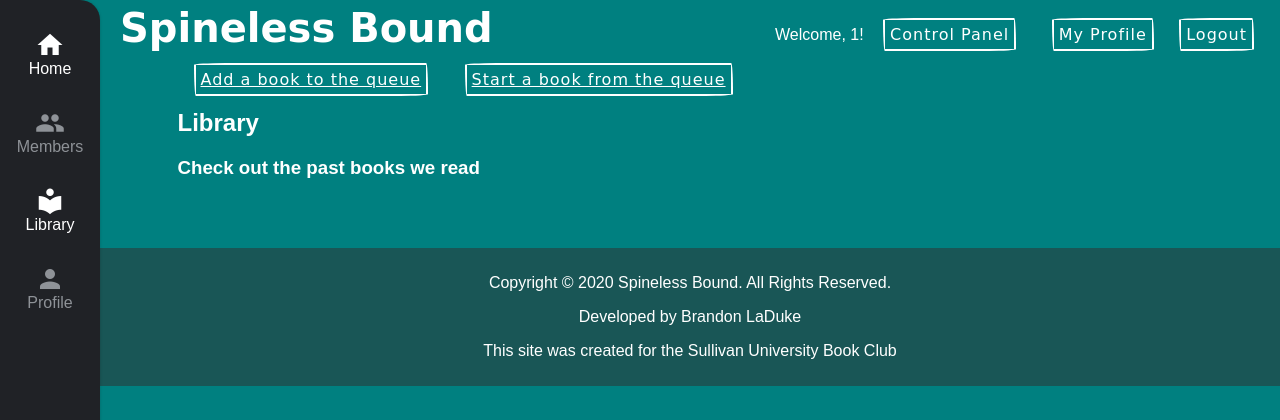
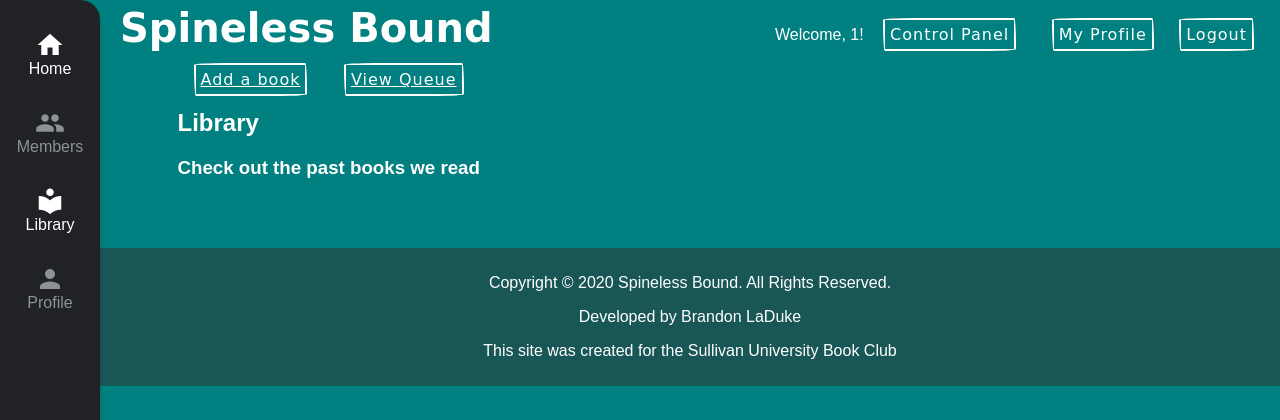
Before and after one commit to BrandonLaDuke/Book-Club, a PHP site: page /sullivan/library.php?user=1 in a window 1280 px wide. Shown: the top 420 px of the page. Run offline with PHP 8.4, Linux system fonts and the light colour scheme; the visitor is signed in with stand-in values (Sample User, id 1); data that the repository does not hold is empty; a stand-in replaces the project's code that opens the database connection; some web fonts are replaced.

Commit message:
Change button text

```diff
--- a/library.php
+++ b/library.php
@@ -2,8 +2,8 @@
 <main class="sb-container">
 <?php if (isset($_SESSION['userId'])) { ?>
   <div class="lib-buttons">
-    <a class="btn lined thin profile-btn" href="library.php?queue">Add a book to the queue</a>
-    <a class="btn lined thin profile-btn" href="library.php?startbook">Start a book from the queue</a>
+    <a class="btn lined thin profile-btn" href="library.php?queue">Add a book</a>
+    <a class="btn lined thin profile-btn" href="library.php?startbook">View Queue</a>
   </div>
   <?php if (isset($_GET['queue'])) { ?>
     <div class="newbook">
```
